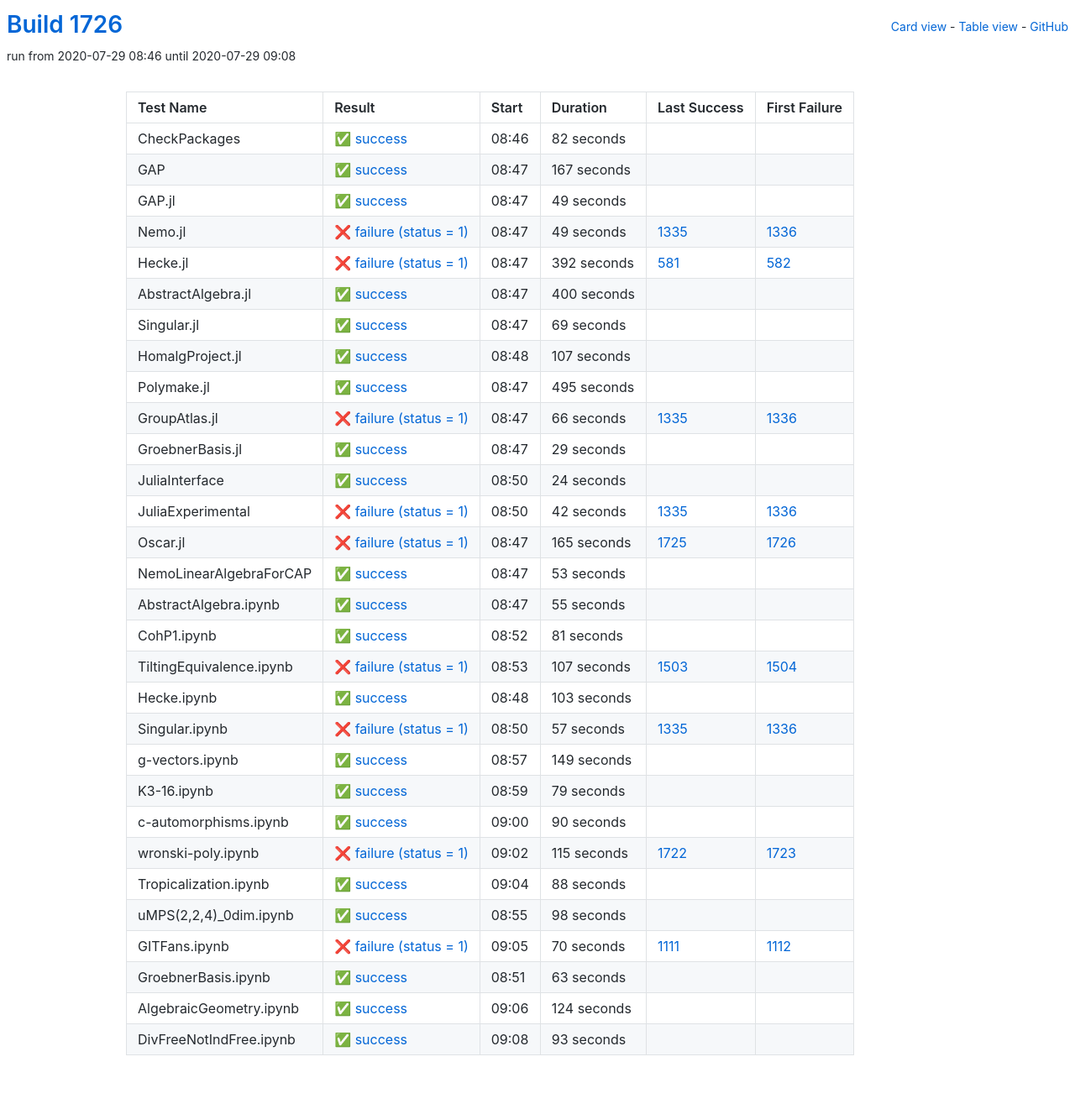
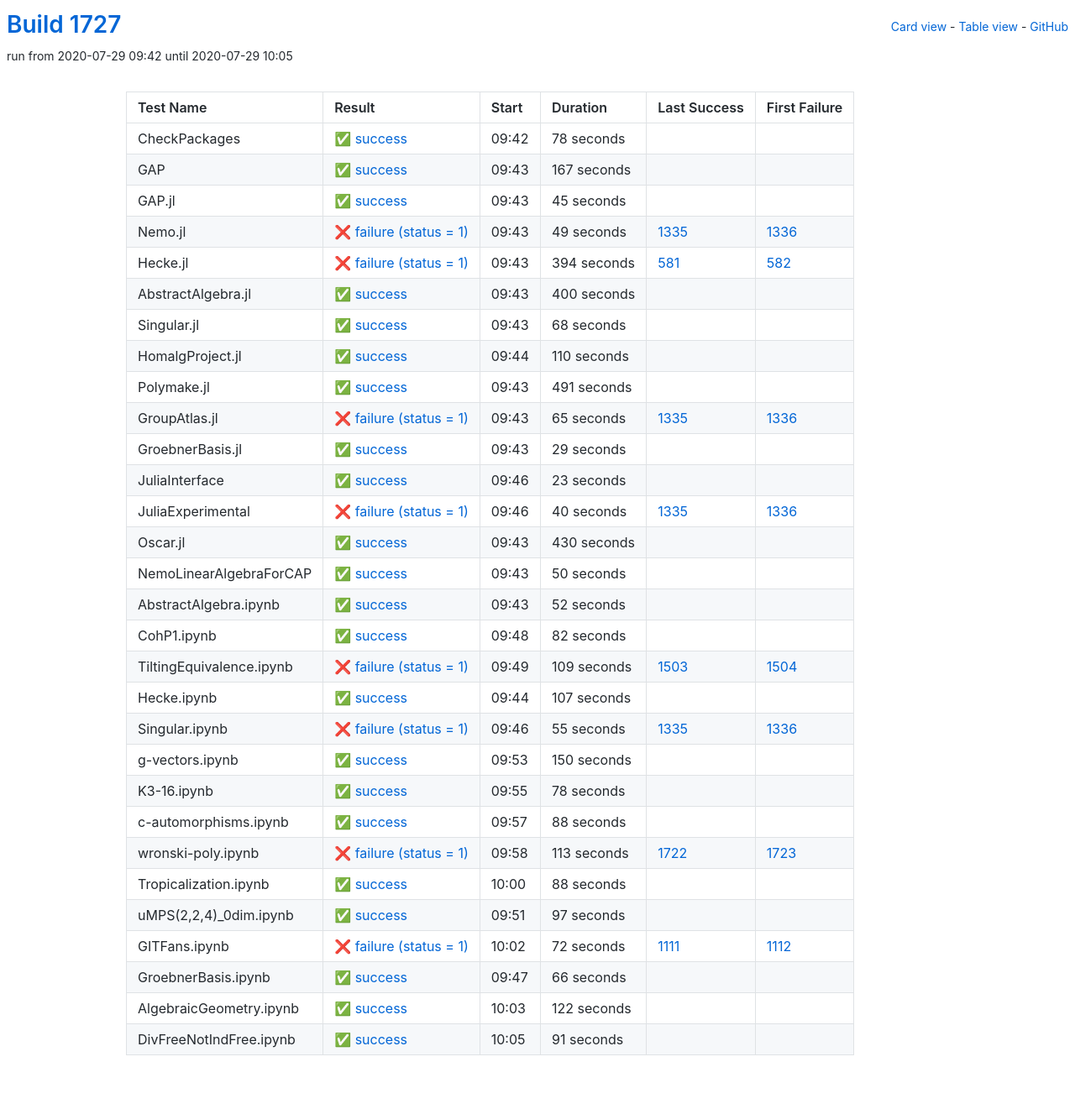
Before and after one commit to oscar-system/oscar-ci-status-1.4, a Jekyll site: the page built from table.html, in a window 1280 px wide. Shown: the whole page at 84% size. Built offline with Jekyll 4.4.1, drawn with Linux system fonts in a browser that asks for light colours.

Commit message:
Build #1727

```diff
--- a/_data/ci.yml
+++ b/_data/ci.yml
@@ -1,6 +1,6 @@
 ---
-build: 1726
-build_url: https://oscarci.mathematik.uni-kl.de/job/oscar-julia-1.4/1726/
+build: 1727
+build_url: https://oscarci.mathematik.uni-kl.de/job/oscar-julia-1.4/1727/
 job: oscar-julia-1.4
 organization: oscar-system
 repo: oscar-ci-status-1.4
@@ -8,20 +8,20 @@ repourl: https://github.com/oscar-system/oscar-ci-status-1.4
 tests:
 - name: CheckPackages
   id: checkpackages
-  log: https://oscarci.mathematik.uni-kl.de/job/oscar-julia-1.4/1726/artifact/logs/build-1726/CheckPackages.log
-  start: 2020-07-29 08:46
+  log: https://oscarci.mathematik.uni-kl.de/job/oscar-julia-1.4/1727/artifact/logs/build-1727/CheckPackages.log
+  start: 2020-07-29 09:42
   success: true
   exitcode: 0
   status: success
-  duration: 82
+  duration: 78
   last_success: false
   last_success_url:
   first_failure: false
   first_failure_url:
 - name: GAP
   id: gap
-  log: https://oscarci.mathematik.uni-kl.de/job/oscar-julia-1.4/1726/artifact/logs/build-1726/GAP.log
-  start: 2020-07-29 08:47
+  log: https://oscarci.mathematik.uni-kl.de/job/oscar-julia-1.4/1727/artifact/logs/build-1727/GAP.log
+  start: 2020-07-29 09:43
   success: true
   exitcode: 0
   status: success
@@ -32,20 +32,20 @@ tests:
   first_failure_url:
 - name: GAP.jl
   id: gap-jl
-  log: https://oscarci.mathematik.uni-kl.de/job/oscar-julia-1.4/1726/artifact/logs/build-1726/GAP.jl.log
-  start: 2020-07-29 08:47
+  log: https://oscarci.mathematik.uni-kl.de/job/oscar-julia-1.4/1727/artifact/logs/build-1727/GAP.jl.log
+  start: 2020-07-29 09:43
   success: true
   exitcode: 0
   status: success
-  duration: 49
+  duration: 45
   last_success: false
   last_success_url:
   first_failure: false
   first_failure_url:
 - name: Nemo.jl
   id: nemo-jl
-  log: https://oscarci.mathematik.uni-kl.de/job/oscar-julia-1.4/1726/artifact/logs/build-1726/Nemo.jl.log
-  start: 2020-07-29 08:47
+  log: https://oscarci.mathematik.uni-kl.de/job/oscar-julia-1.4/1727/artifact/logs/build-1727/Nemo.jl.log
+  start: 2020-07-29 09:43
   success: false
   exitcode: 1
   status: failure
@@ -56,20 +56,20 @@ tests:
   first_failure_url: https://oscarci.mathematik.uni-kl.de/job/oscar-julia-1.4/1336/
 - name: Hecke.jl
   id: hecke-jl
-  log: https://oscarci.mathematik.uni-kl.de/job/oscar-julia-1.4/1726/artifact/logs/build-1726/Hecke.jl.log
-  start: 2020-07-29 08:47
+  log: https://oscarci.mathematik.uni-kl.de/job/oscar-julia-1.4/1727/artifact/logs/build-1727/Hecke.jl.log
+  start: 2020-07-29 09:43
   success: false
   exitcode: 1
   status: failure
-  duration: 392
+  duration: 394
   last_success: 581
   last_success_url: https://oscarci.mathematik.uni-kl.de/job/oscar-julia-1.4/581/
   first_failure: 582
   first_failure_url: https://oscarci.mathematik.uni-kl.de/job/oscar-julia-1.4/582/
 - name: AbstractAlgebra.jl
   id: abstractalgebra-jl
-  log: https://oscarci.mathematik.uni-kl.de/job/oscar-julia-1.4/1726/artifact/logs/build-1726/AbstractAlgebra.jl.log
-  start: 2020-07-29 08:47
+  log: https://oscarci.mathematik.uni-kl.de/job/oscar-julia-1.4/1727/artifact/logs/build-1727/AbstractAlgebra.jl.log
+  start: 2020-07-29 09:43
   success: true
   exitcode: 0
   status: success
@@ -80,56 +80,56 @@ tests:
   first_failure_url:
 - name: Singular.jl
   id: singular-jl
-  log: https://oscarci.mathematik.uni-kl.de/job/oscar-julia-1.4/1726/artifact/logs/build-1726/Singular.jl.log
-  start: 2020-07-29 08:47
+  log: https://oscarci.mathematik.uni-kl.de/job/oscar-julia-1.4/1727/artifact/logs/build-1727/Singular.jl.log
+  start: 2020-07-29 09:43
   success: true
   exitcode: 0
   status: success
-  duration: 69
+  duration: 68
   last_success: false
   last_success_url:
   first_failure: false
   first_failure_url:
 - name: HomalgProject.jl
   id: homalgproject-jl
-  log: https://oscarci.mathematik.uni-kl.de/job/oscar-julia-1.4/1726/artifact/logs/build-1726/HomalgProject.jl.log
-  start: 2020-07-29 08:48
+  log: https://oscarci.mathematik.uni-kl.de/job/oscar-julia-1.4/1727/artifact/logs/build-1727/HomalgProject.jl.log
+  start: 2020-07-29 09:44
   success: true
   exitcode: 0
   status: success
-  duration: 107
+  duration: 110
   last_success: false
   last_success_url:
   first_failure: false
   first_failure_url:
 - name: Polymake.jl
   id: polymake-jl
-  log: https://oscarci.mathematik.uni-kl.de/job/oscar-julia-1.4/1726/artifact/logs/build-1726/Polymake.jl.log
-  start: 2020-07-29 08:47
+  log: https://oscarci.mathematik.uni-kl.de/job/oscar-julia-1.4/1727/artifact/logs/build-1727/Polymake.jl.log
+  start: 2020-07-29 09:43
   success: true
   exitcode: 0
   status: success
-  duration: 495
+  duration: 491
   last_success: false
   last_success_url:
   first_failure: false
   first_failure_url:
 - name: GroupAtlas.jl
   id: groupatlas-jl
-  log: https://oscarci.mathematik.uni-kl.de/job/oscar-julia-1.4/1726/artifact/logs/build-1726/GroupAtlas.jl.log
-  start: 2020-07-29 08:47
+  log: https://oscarci.mathematik.uni-kl.de/job/oscar-julia-1.4/1727/artifact/logs/build-1727/GroupAtlas.jl.log
+  start: 2020-07-29 09:43
   success: false
   exitcode: 1
   status: failure
-  duration: 66
+  duration: 65
   last_success: 1335
   last_success_url: https://oscarci.mathematik.uni-kl.de/job/oscar-julia-1.4/1335/
   first_failure: 1336
   first_failure_url: https://oscarci.mathematik.uni-kl.de/job/oscar-julia-1.4/1336/
 - name: GroebnerBasis.jl
   id: groebnerbasis-jl
-  log: https://oscarci.mathematik.uni-kl.de/job/oscar-julia-1.4/1726/artifact/logs/build-1726/GroebnerBasis.jl.log
-  start: 2020-07-29 08:47
+  log: https://oscarci.mathematik.uni-kl.de/job/oscar-julia-1.4/1727/artifact/logs/build-1727/GroebnerBasis.jl.log
+  start: 2020-07-29 09:43
   success: true
   exitcode: 0
   status: success
@@ -140,164 +140,164 @@ tests:
   first_failure_url:
 - name: JuliaInterface
   id: juliainterface
-  log: https://oscarci.mathematik.uni-kl.de/job/oscar-julia-1.4/1726/artifact/logs/build-1726/JuliaInterface.log
-  start: 2020-07-29 08:50
+  log: https://oscarci.mathematik.uni-kl.de/job/oscar-julia-1.4/1727/artifact/logs/build-1727/JuliaInterface.log
+  start: 2020-07-29 09:46
   success: true
   exitcode: 0
   status: success
-  duration: 24
+  duration: 23
   last_success: false
   last_success_url:
   first_failure: false
   first_failure_url:
 - name: JuliaExperimental
   id: juliaexperimental
-  log: https://oscarci.mathematik.uni-kl.de/job/oscar-julia-1.4/1726/artifact/logs/build-1726/JuliaExperimental.log
-  start: 2020-07-29 08:50
+  log: https://oscarci.mathematik.uni-kl.de/job/oscar-julia-1.4/1727/artifact/logs/build-1727/JuliaExperimental.log
+  start: 2020-07-29 09:46
   success: false
   exitcode: 1
   status: failure
-  duration: 42
+  duration: 40
   last_success: 1335
   last_success_url: https://oscarci.mathematik.uni-kl.de/job/oscar-julia-1.4/1335/
   first_failure: 1336
   first_failure_url: https://oscarci.mathematik.uni-kl.de/job/oscar-julia-1.4/1336/
 - name: Oscar.jl
   id: oscar-jl
-  log: https://oscarci.mathematik.uni-kl.de/job/oscar-julia-1.4/1726/artifact/logs/build-1726/Oscar.jl.log
-  start: 2020-07-29 08:47
-  success: false
-  exitcode: 1
-  status: failure
-  duration: 165
-  last_success: 1725
-  last_success_url: https://oscarci.mathematik.uni-kl.de/job/oscar-julia-1.4/1725/
-  first_failure: 1726
-  first_failure_url: https://oscarci.mathematik.uni-kl.de/job/oscar-julia-1.4/1726/
-- name: NemoLinearAlgebraForCAP
-  id: nemolinearalgebraforcap
-  log: https://oscarci.mathematik.uni-kl.de/job/oscar-julia-1.4/1726/artifact/logs/build-1726/NemoLinearAlgebraForCAP.log
-  start: 2020-07-29 08:47
+  log: https://oscarci.mathematik.uni-kl.de/job/oscar-julia-1.4/1727/artifact/logs/build-1727/Oscar.jl.log
+  start: 2020-07-29 09:43
   success: true
   exitcode: 0
   status: success
-  duration: 53
+  duration: 430
+  last_success: false
+  last_success_url:
+  first_failure: false
+  first_failure_url:
+- name: NemoLinearAlgebraForCAP
+  id: nemolinearalgebraforcap
+  log: https://oscarci.mathematik.uni-kl.de/job/oscar-julia-1.4/1727/artifact/logs/build-1727/NemoLinearAlgebraForCAP.log
+  start: 2020-07-29 09:43
+  success: true
+  exitcode: 0
+  status: success
+  duration: 50
   last_success: false
   last_success_url:
   first_failure: false
   first_failure_url:
 - name: AbstractAlgebra.ipynb
   id: abstractalgebra-ipynb
-  log: https://oscarci.mathematik.uni-kl.de/job/oscar-julia-1.4/1726/artifact/logs/build-1726/AbstractAlgebra.ipynb.log
-  start: 2020-07-29 08:47
+  log: https://oscarci.mathematik.uni-kl.de/job/oscar-julia-1.4/1727/artifact/logs/build-1727/AbstractAlgebra.ipynb.log
+  start: 2020-07-29 09:43
   success: true
   exitcode: 0
   status: success
-  duration: 55
+  duration: 52
   last_success: false
   last_success_url:
   first_failure: false
   first_failure_url:
 - name: CohP1.ipynb
   id: cohp1-ipynb
-  log: https://oscarci.mathematik.uni-kl.de/job/oscar-julia-1.4/1726/artifact/logs/build-1726/CohP1.ipynb.log
-  start: 2020-07-29 08:52
+  log: https://oscarci.mathematik.uni-kl.de/job/oscar-julia-1.4/1727/artifact/logs/build-1727/CohP1.ipynb.log
+  start: 2020-07-29 09:48
   success: true
   exitcode: 0
   status: success
-  duration: 81
+  duration: 82
   last_success: false
   last_success_url:
   first_failure: false
   first_failure_url:
 - name: TiltingEquivalence.ipynb
   id: tiltingequivalence-ipynb
-  log: https://oscarci.mathematik.uni-kl.de/job/oscar-julia-1.4/1726/artifact/logs/build-1726/TiltingEquivalence.ipynb.log
-  start: 2020-07-29 08:53
+  log: https://oscarci.mathematik.uni-kl.de/job/oscar-julia-1.4/1727/artifact/logs/build-1727/TiltingEquivalence.ipynb.log
+  start: 2020-07-29 09:49
   success: false
   exitcode: 1
   status: failure
-  duration: 107
+  duration: 109
   last_success: 1503
   last_success_url: https://oscarci.mathematik.uni-kl.de/job/oscar-julia-1.4/1503/
   first_failure: 1504
   first_failure_url: https://oscarci.mathematik.uni-kl.de/job/oscar-julia-1.4/1504/
 - name: Hecke.ipynb
   id: hecke-ipynb
-  log: https://oscarci.mathematik.uni-kl.de/job/oscar-julia-1.4/1726/artifact/logs/build-1726/Hecke.ipynb.log
-  start: 2020-07-29 08:48
+  log: https://oscarci.mathematik.uni-kl.de/job/oscar-julia-1.4/1727/artifact/logs/build-1727/Hecke.ipynb.log
+  start: 2020-07-29 09:44
   success: true
   exitcode: 0
   status: success
-  duration: 103
+  duration: 107
   last_success: false
   last_success_url:
   first_failure: false
   first_failure_url:
 - name: Singular.ipynb
   id: singular-ipynb
-  log: https://oscarci.mathematik.uni-kl.de/job/oscar-julia-1.4/1726/artifact/logs/build-1726/Singular.ipynb.log
-  start: 2020-07-29 08:50
+  log: https://oscarci.mathematik.uni-kl.de/job/oscar-julia-1.4/1727/artifact/logs/build-1727/Singular.ipynb.log
+  start: 2020-07-29 09:46
   success: false
   exitcode: 1
   status: failure
-  duration: 57
+  duration: 55
   last_success: 1335
   last_success_url: https://oscarci.mathematik.uni-kl.de/job/oscar-julia-1.4/1335/
   first_failure: 1336
   first_failure_url: https://oscarci.mathematik.uni-kl.de/job/oscar-julia-1.4/1336/
 - name: g-vectors.ipynb
   id: g-vectors-ipynb
-  log: https://oscarci.mathematik.uni-kl.de/job/oscar-julia-1.4/1726/artifact/logs/build-1726/g-vectors.ipynb.log
-  start: 2020-07-29 08:57
+  log: https://oscarci.mathematik.uni-kl.de/job/oscar-julia-1.4/1727/artifact/logs/build-1727/g-vectors.ipynb.log
+  start: 2020-07-29 09:53
   success: true
   exitcode: 0
   status: success
-  duration: 149
+  duration: 150
   last_success: false
   last_success_url:
   first_failure: false
   first_failure_url:
 - name: K3-16.ipynb
   id: k3-16-ipynb
-  log: https://oscarci.mathematik.uni-kl.de/job/oscar-julia-1.4/1726/artifact/logs/build-1726/K3-16.ipynb.log
-  start: 2020-07-29 08:59
+  log: https://oscarci.mathematik.uni-kl.de/job/oscar-julia-1.4/1727/artifact/logs/build-1727/K3-16.ipynb.log
+  start: 2020-07-29 09:55
   success: true
   exitcode: 0
   status: success
-  duration: 79
+  duration: 78
   last_success: false
   last_success_url:
   first_failure: false
   first_failure_url:
 - name: c-automorphisms.ipynb
   id: c-automorphisms-ipynb
-  log: https://oscarci.mathematik.uni-kl.de/job/oscar-julia-1.4/1726/artifact/logs/build-1726/c-automorphisms.ipynb.log
-  start: 2020-07-29 09:00
+  log: https://oscarci.mathematik.uni-kl.de/job/oscar-julia-1.4/1727/artifact/logs/build-1727/c-automorphisms.ipynb.log
+  start: 2020-07-29 09:57
   success: true
   exitcode: 0
   status: success
-  duration: 90
+  duration: 88
   last_success: false
   last_success_url:
   first_failure: false
   first_failure_url:
 - name: wronski-poly.ipynb
   id: wronski-poly-ipynb
-  log: https://oscarci.mathematik.uni-kl.de/job/oscar-julia-1.4/1726/artifact/logs/build-1726/wronski-poly.ipynb.log
-  start: 2020-07-29 09:02
+  log: https://oscarci.mathematik.uni-kl.de/job/oscar-julia-1.4/1727/artifact/logs/build-1727/wronski-poly.ipynb.log
+  start: 2020-07-29 09:58
   success: false
   exitcode: 1
   status: failure
-  duration: 115
+  duration: 113
   last_success: 1722
   last_success_url: https://oscarci.mathematik.uni-kl.de/job/oscar-julia-1.4/1722/
   first_failure: 1723
   first_failure_url: https://oscarci.mathematik.uni-kl.de/job/oscar-julia-1.4/1723/
 - name: Tropicalization.ipynb
   id: tropicalization-ipynb
-  log: https://oscarci.mathematik.uni-kl.de/job/oscar-julia-1.4/1726/artifact/logs/build-1726/Tropicalization.ipynb.log
-  start: 2020-07-29 09:04
+  log: https://oscarci.mathematik.uni-kl.de/job/oscar-julia-1.4/1727/artifact/logs/build-1727/Tropicalization.ipynb.log
+  start: 2020-07-29 10:00
   success: true
   exitcode: 0
   status: success
@@ -308,60 +308,60 @@ tests:
   first_failure_url:
 - name: uMPS(2,2,4)_0dim.ipynb
   id: umps-2-2-4-0dim-ipynb
-  log: https://oscarci.mathematik.uni-kl.de/job/oscar-julia-1.4/1726/artifact/logs/build-1726/uMPS-2-2-4-_0dim.ipynb.log
-  start: 2020-07-29 08:55
+  log: https://oscarci.mathematik.uni-kl.de/job/oscar-julia-1.4/1727/artifact/logs/build-1727/uMPS-2-2-4-_0dim.ipynb.log
+  start: 2020-07-29 09:51
   success: true
   exitcode: 0
   status: success
-  duration: 98
+  duration: 97
   last_success: false
   last_success_url:
   first_failure: false
   first_failure_url:
 - name: GITFans.ipynb
   id: gitfans-ipynb
-  log: https://oscarci.mathematik.uni-kl.de/job/oscar-julia-1.4/1726/artifact/logs/build-1726/GITFans.ipynb.log
-  start: 2020-07-29 09:05
+  log: https://oscarci.mathematik.uni-kl.de/job/oscar-julia-1.4/1727/artifact/logs/build-1727/GITFans.ipynb.log
+  start: 2020-07-29 10:02
   success: false
   exitcode: 1
   status: failure
-  duration: 70
+  duration: 72
   last_success: 1111
   last_success_url: https://oscarci.mathematik.uni-kl.de/job/oscar-julia-1.4/1111/
   first_failure: 1112
   first_failure_url: https://oscarci.mathematik.uni-kl.de/job/oscar-julia-1.4/1112/
 - name: GroebnerBasis.ipynb
   id: groebnerbasis-ipynb
-  log: https://oscarci.mathematik.uni-kl.de/job/oscar-julia-1.4/1726/artifact/logs/build-1726/GroebnerBasis.ipynb.log
-  start: 2020-07-29 08:51
+  log: https://oscarci.mathematik.uni-kl.de/job/oscar-julia-1.4/1727/artifact/logs/build-1727/GroebnerBasis.ipynb.log
+  start: 2020-07-29 09:47
   success: true
   exitcode: 0
   status: success
-  duration: 63
+  duration: 66
   last_success: false
   last_success_url:
   first_failure: false
   first_failure_url:
 - name: AlgebraicGeometry.ipynb
   id: algebraicgeometry-ipynb
-  log: https://oscarci.mathematik.uni-kl.de/job/oscar-julia-1.4/1726/artifact/logs/build-1726/AlgebraicGeometry.ipynb.log
-  start: 2020-07-29 09:06
+  log: https://oscarci.mathematik.uni-kl.de/job/oscar-julia-1.4/1727/artifact/logs/build-1727/AlgebraicGeometry.ipynb.log
+  start: 2020-07-29 10:03
   success: true
   exitcode: 0
   status: success
-  duration: 124
+  duration: 122
   last_success: false
   last_success_url:
   first_failure: false
   first_failure_url:
 - name: DivFreeNotIndFree.ipynb
   id: divfreenotindfree-ipynb
-  log: https://oscarci.mathematik.uni-kl.de/job/oscar-julia-1.4/1726/artifact/logs/build-1726/DivFreeNotIndFree.ipynb.log
-  start: 2020-07-29 09:08
+  log: https://oscarci.mathematik.uni-kl.de/job/oscar-julia-1.4/1727/artifact/logs/build-1727/DivFreeNotIndFree.ipynb.log
+  start: 2020-07-29 10:05
   success: true
   exitcode: 0
   status: success
-  duration: 93
+  duration: 91
   last_success: false
   last_success_url:
   first_failure: false
```
Also changed, not shown: README.md.
